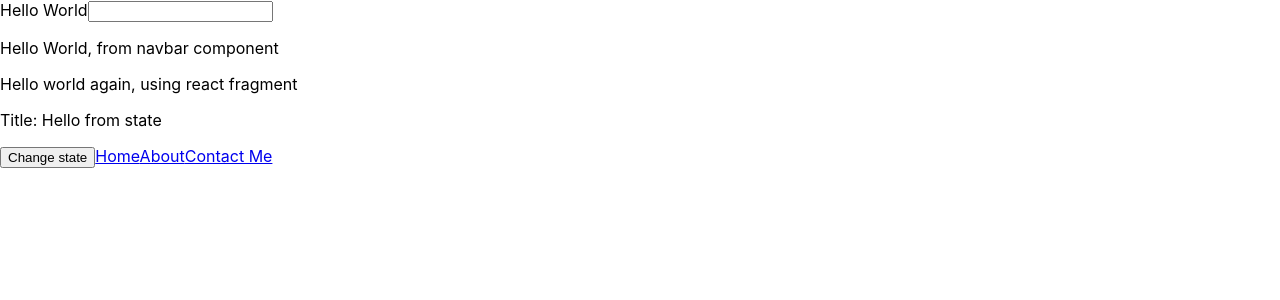
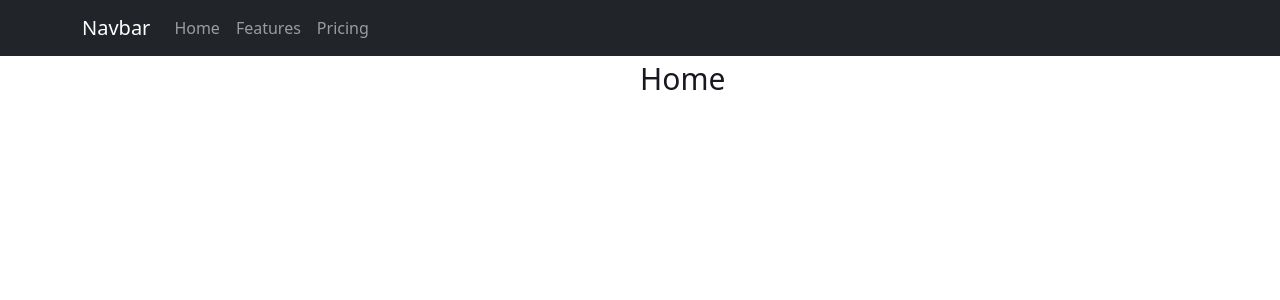
Before and after one commit to mAbdullah821/Learning-React.js, a React (Create React App) app: page / in a window 1280 px wide. Shown: the top 300 px of the page. Built offline with nearby package versions, Linux system fonts and the light colour scheme.

Commit message:
Add a style to the components
		- Use React-Bootstrap
		- Add a CSS file to decorate the previous 'Link' component
		- Add navbar using 'React-Bootstrap' instead of the
		  previously created one
		- Use the decorated link component in the 'App.js' file

```diff
--- a/package.json
+++ b/package.json
@@ -6,7 +6,9 @@
     "@testing-library/jest-dom": "^5.16.5",
     "@testing-library/react": "^13.4.0",
     "@testing-library/user-event": "^13.5.0",
+    "bootstrap": "^5.2.3",
     "react": "^18.2.0",
+    "react-bootstrap": "^2.7.2",
     "react-dom": "^18.2.0",
     "react-scripts": "5.0.1",
     "web-vitals": "^2.1.4"
--- a/src/App.js
+++ b/src/App.js
@@ -1,11 +1,11 @@
 import Navbar from "./navbar/navbar";
+import Link from "./link/link";
 
 function App() {
   return (
     <div className="App">
-      Hello World
-      <input />
       <Navbar />
+      <Link name="Home" link="link_1" />
     </div>
   );
 }
--- a/src/index.js
+++ b/src/index.js
@@ -2,6 +2,7 @@ import React from "react";
 import ReactDOM from "react-dom/client";
 import "./index.css";
 import App from "./App";
+import "bootstrap/dist/css/bootstrap.min.css";
 
 const root = ReactDOM.createRoot(document.getElementById("root"));
 root.render(
--- /dev/null
+++ b/src/link/link.css
@@ -0,0 +1,7 @@
+.link-component {
+  display: block;
+  text-decoration: none;
+  color: #181823;
+  font-size: 30px;
+  margin-left: 50%;
+}
--- a/src/link/link.js
+++ b/src/link/link.js
@@ -1,9 +1,12 @@
+import "./link.css";
 // Reusable Component
 // props ---> Is read only
 export default function Link(props) {
   return (
     <>
-      <a href={props.link}>{props.name}</a>
+      <a class="link-component" href={props.link}>
+        {props.name}
+      </a>
     </>
   );
 }
--- a/src/navbar/navbar.js
+++ b/src/navbar/navbar.js
@@ -1,8 +1,10 @@
 import React from "react";
-import Link from "../link/link";
+import Container from "react-bootstrap/Container";
+import Nav from "react-bootstrap/Nav";
+import Navbar from "react-bootstrap/Navbar";
 
 // The class name must start with a capital character
-export default class Navbar extends React.Component {
+export default class Navbar0 extends React.Component {
   constructor() {
     super();
     console.log("From Constructor"); // <1>
@@ -17,16 +19,17 @@ export default class Navbar extends React.Component {
   render() {
     console.log("From Render"); // <2>
     return (
-      // <> </> -----> React fragments
       <>
-        <p>Hello World, from navbar component</p>
-        <p>Hello world again, using react fragment</p>
-        <p>Title: {this.state.title} </p>
-        <button onClick={() => this.changeState()}>Change state</button>
-        {/*  Reusable Components  */}
-        <Link name="Home" link="link_1" />
-        <Link name="About" link="link_2" />
-        <Link name="Contact Me" link="link_3" />
+        <Navbar bg="dark" variant="dark">
+          <Container>
+            <Navbar.Brand href="#home">Navbar</Navbar.Brand>
+            <Nav className="me-auto">
+              <Nav.Link href="#home">Home</Nav.Link>
+              <Nav.Link href="#features">Features</Nav.Link>
+              <Nav.Link href="#pricing">Pricing</Nav.Link>
+            </Nav>
+          </Container>
+        </Navbar>
       </>
     );
   }
```
Also changed, not shown: 1 other file (tests, documents, lock files or other folders).
